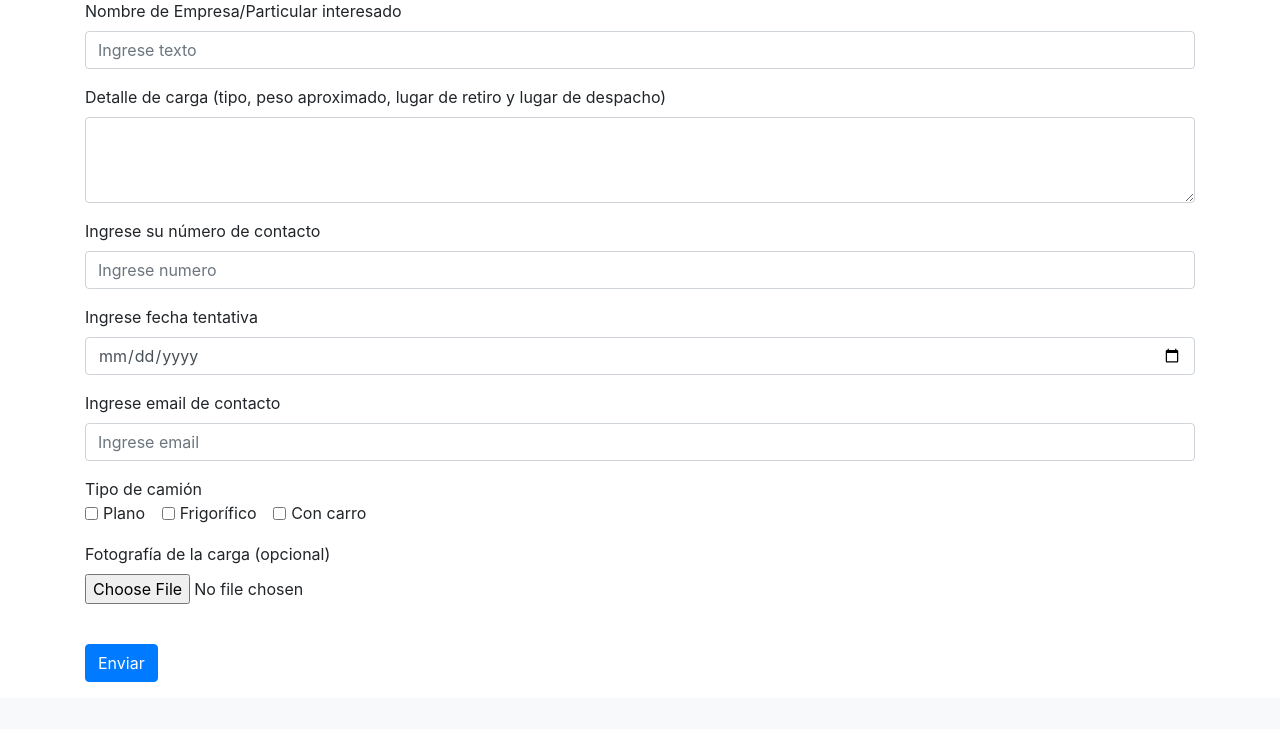
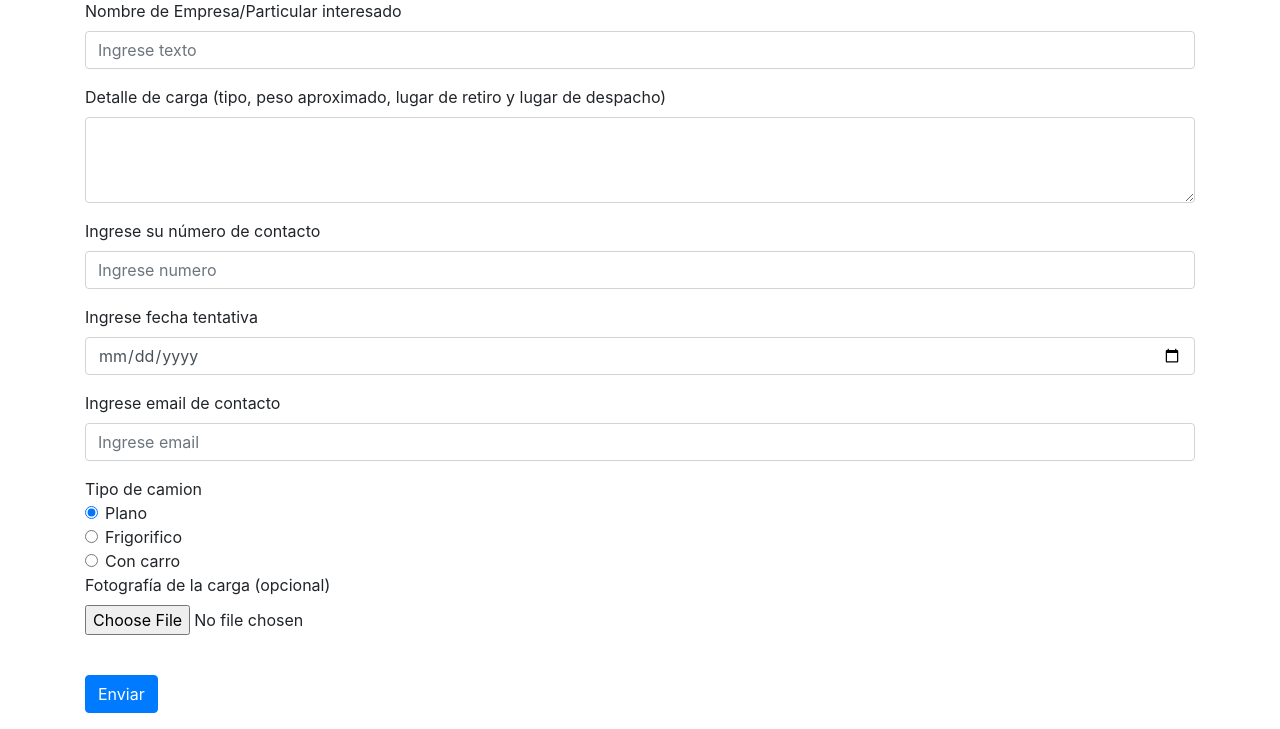
Before and after one commit to IN3501/tarea-2-grupo14prim, a Django app: page /inputs/ in a window 1280 px wide. Shown: the part 113-842 px from the top of the page. Before the commit the page ends 795 px from the top, so only its background shows below. Run offline with Django 3.2, Linux system fonts and the light colour scheme; some libraries are stand-ins or nearby versions.

Commit message:
Cambio seleccion tipo de camion

```diff
--- a/tarea2/primavera19/templates/inputs.html
+++ b/tarea2/primavera19/templates/inputs.html
@@ -38,24 +38,24 @@
     </div>
 
 
-    Tipo de camión
-    <div class="form-group">
-
-    <div class="form-check form-check-inline" >
-      <input type="checkbox" class="form-check-input" id="exampleCheck1" name="inputCheck1">
-      <label class="form-check-label" for="exampleCheck1">Plano</label>
+    Tipo de camion
+    <div class="form-check">
+      <input class="form-check-input" type="radio" name="inputCarrera" id="exampleRadios1" value="PLano" checked>
+      <label class="form-check-label" for="exampleRadios1">
+        Plano
+      </label>
     </div>
-
-
-    <div class="form-check form-check-inline" >
-      <input type="checkbox" class="form-check-input" id="exampleCheck2" name="inputCheck2">
-      <label class="form-check-label" for="exampleCheck2">Frigorífico</label>
+    <div class="form-check">
+      <input class="form-check-input" type="radio" name="inputCarrera" id="exampleRadios2" value="Frigorifico">
+      <label class="form-check-label" for="exampleRadios2">
+        Frigorifico
+      </label>
     </div>
-
-    <div class="form-check form-check-inline" >
-      <input type="checkbox" class="form-check-input" id="exampleCheck3" name="inputCheck3">
-      <label class="form-check-label" for="exampleChec3">Con carro</label>
-    </div>
+    <div class="form-check">
+      <input class="form-check-input" type="radio" name="inputCarrera" id="exampleRadios3" value="Con carro">
+      <label class="form-check-label" for="exampleRadios3">
+        Con carro
+      </label>
     </div>
 
 
```
